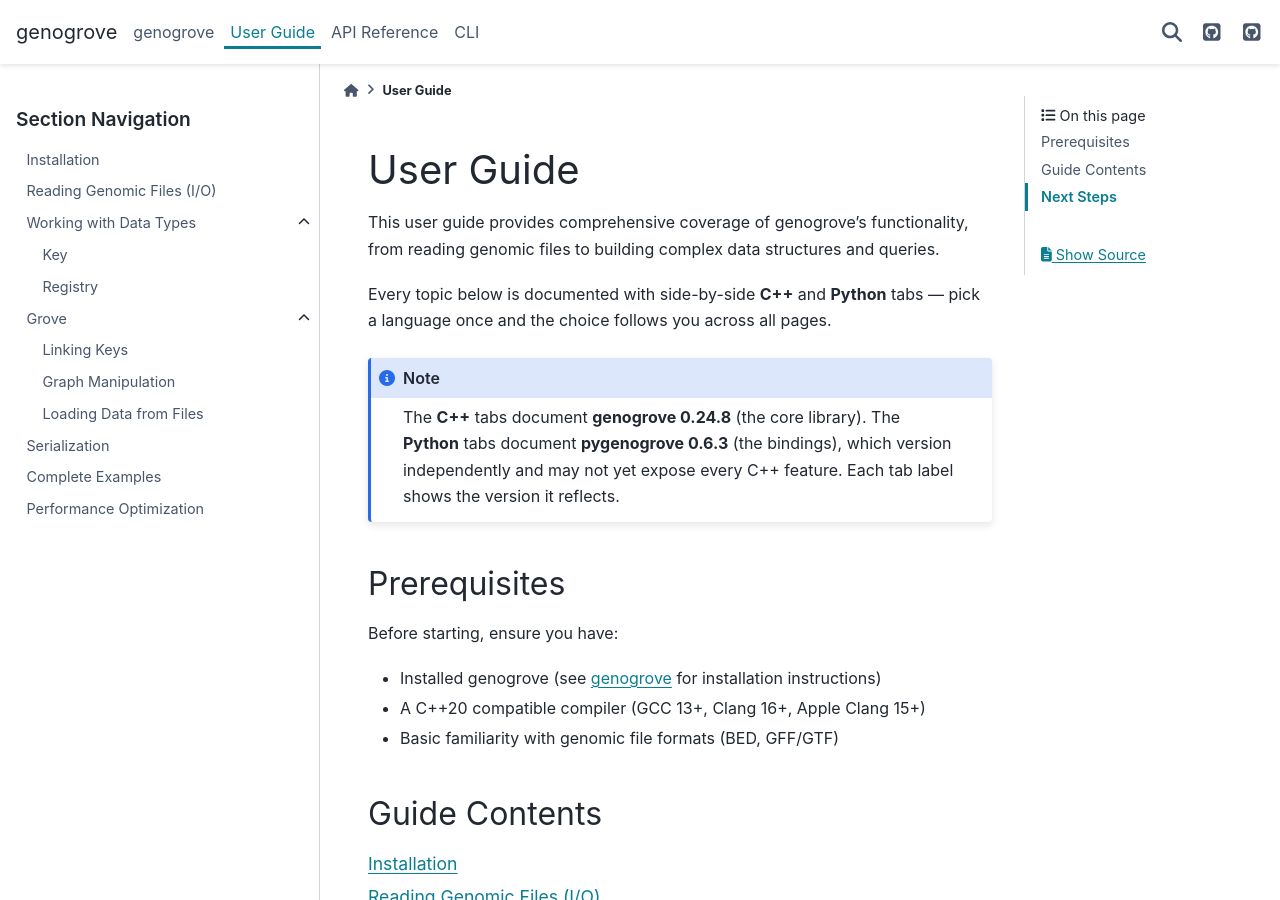
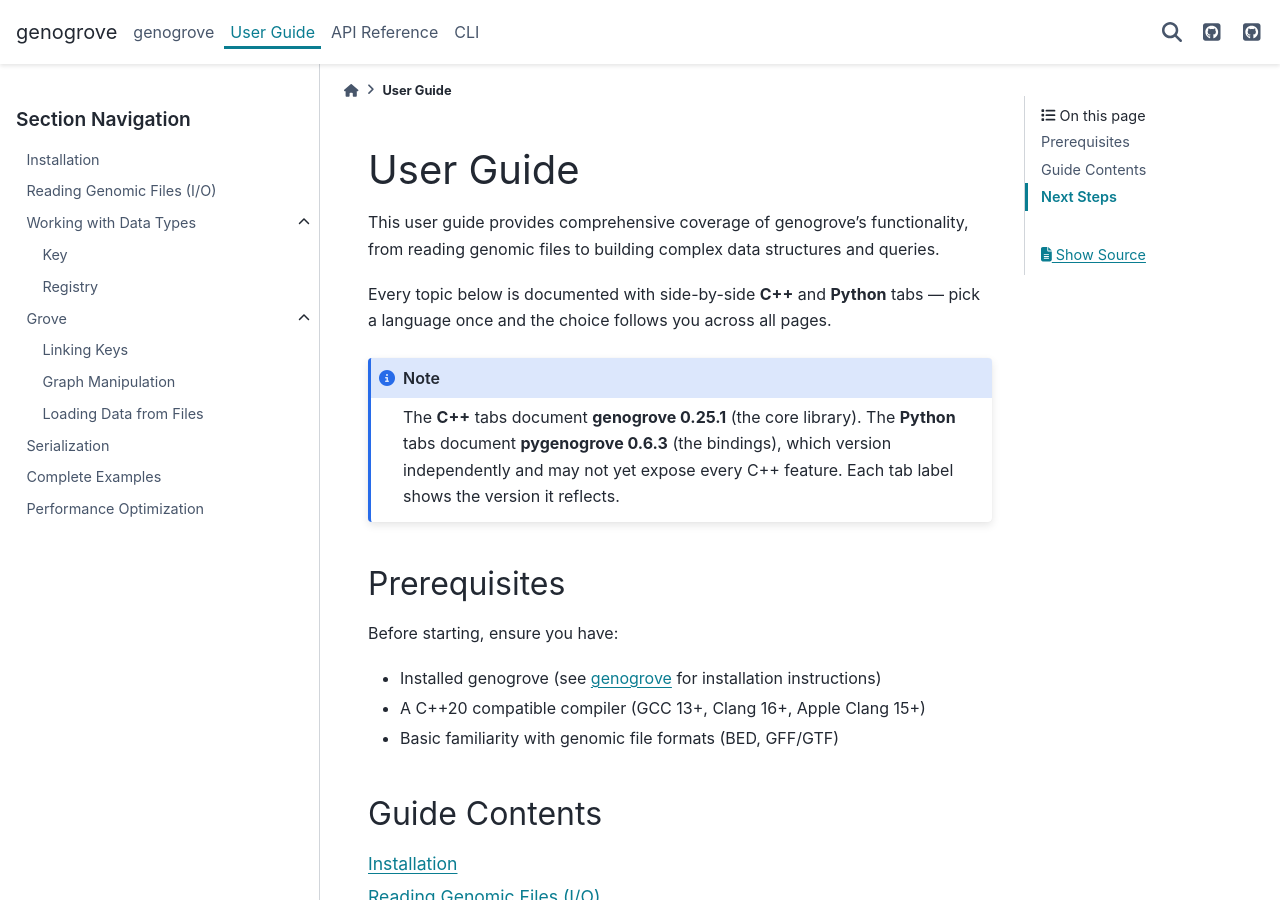
Before and after one commit to genogrove/docs, a Sphinx documentation site: the page built from source/user_guide.md, in a window 1280 px wide and 900 px high. Built offline with Sphinx 7.4.7 and the PyData theme 0.15.4, drawn with Linux system fonts in a browser that asks for light colours.

Commit message:
Bump docs version to 0.25.1 in conf.py and README badge

```diff
--- a/source/conf.py
+++ b/source/conf.py
@@ -12,7 +12,7 @@ import os
 project = "genogrove"
 copyright = "2026, Richard. A. Schaefer"
 author = "Richard. A. Schaefer"
-release = "0.24.8"
+release = "0.25.1"
 # pygenogrove (Python bindings) versions independently of the C++ library and
 # currently lags it; the Python guide tabs reflect this surface. Bump alongside
 # the pin in source/requirements.txt.
```
Also changed, not shown: README.md (+1 -1 lines).
